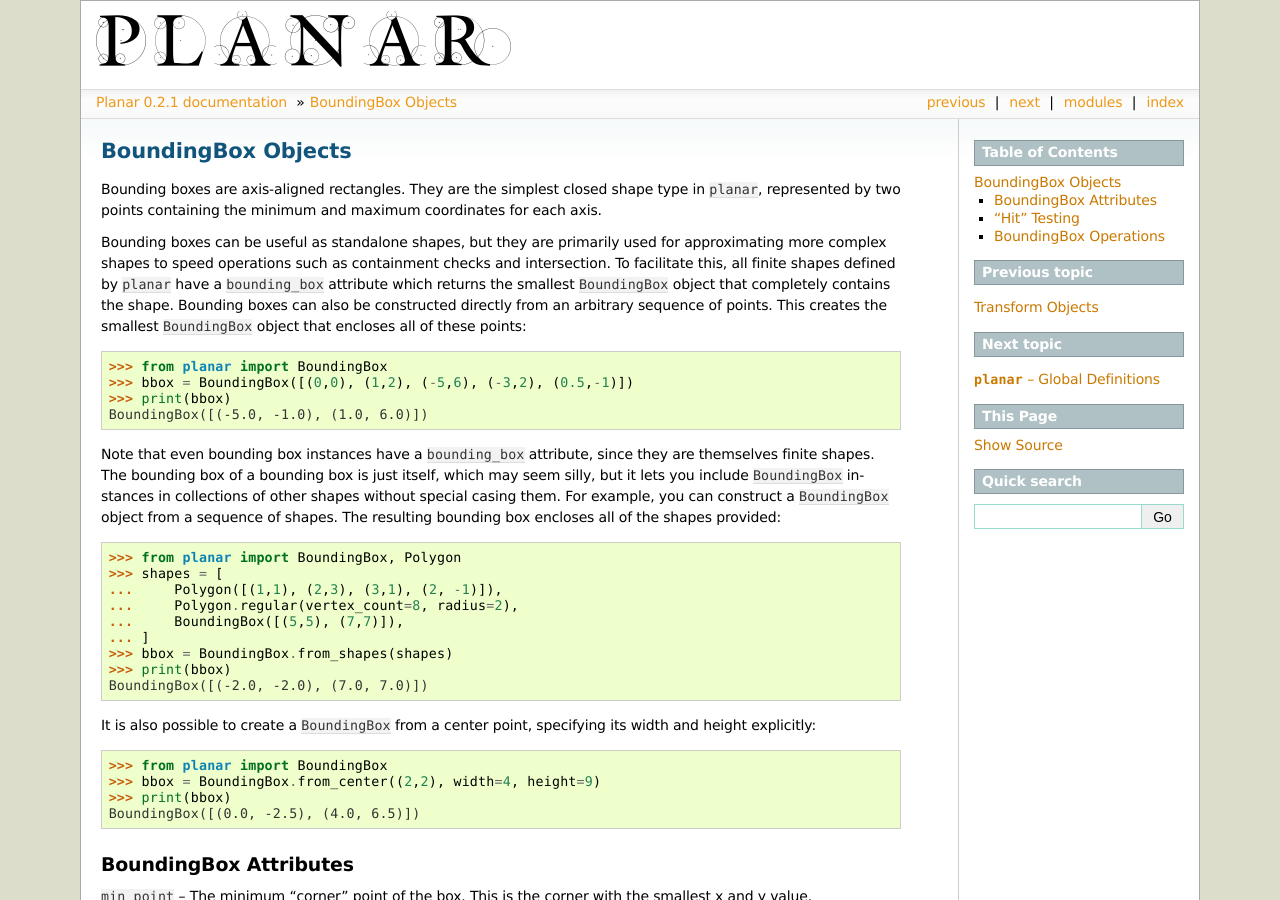
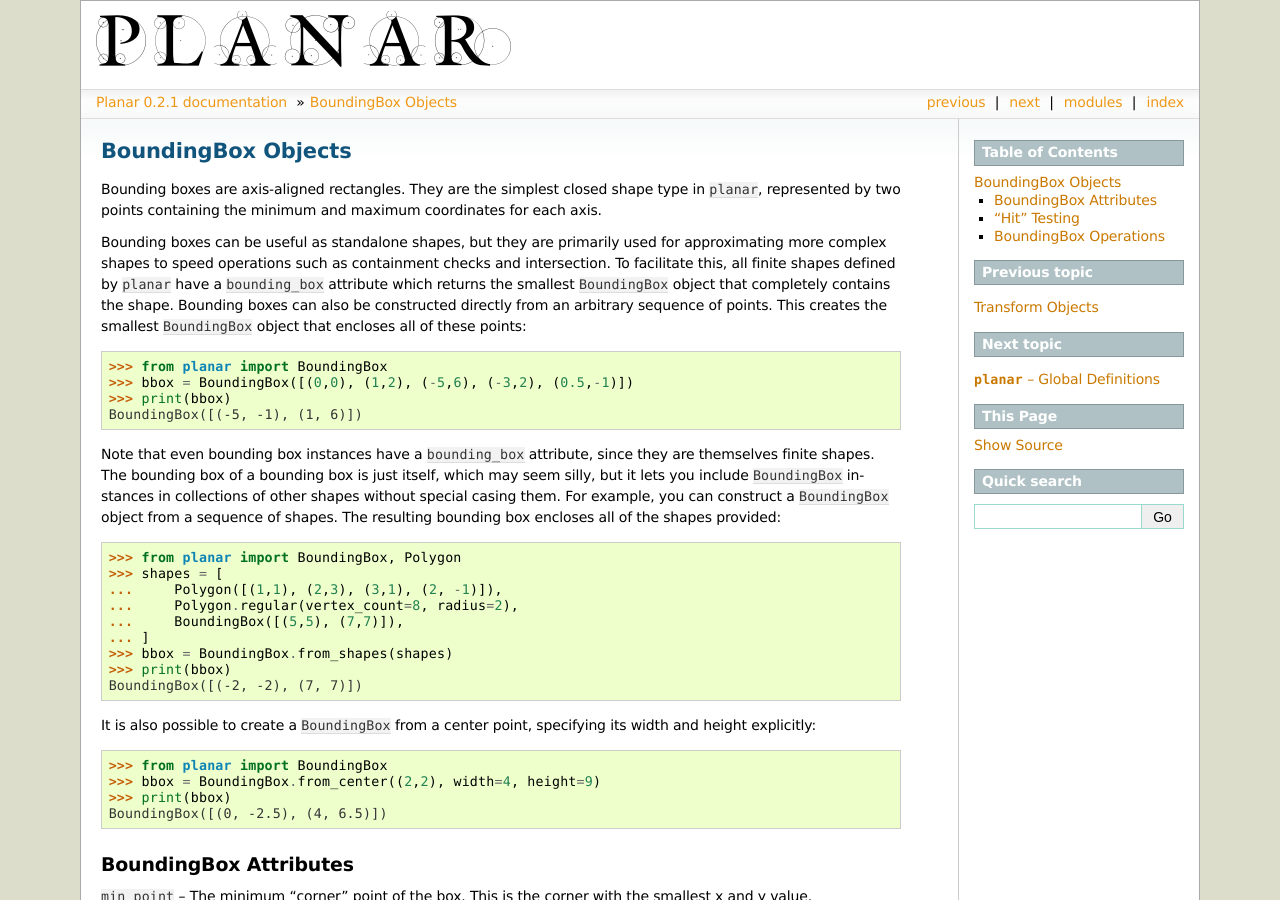
Before and after one commit to caseman/planar, a Sphinx documentation site: the page built from doc/source/bbox.rst, in a window 1280 px wide and 900 px high. Built offline with Sphinx 7.4.7, drawn with Linux system fonts in a browser that asks for light colours; formulas are drawn with MathJax 3.

Commit message:
Fix bounding box code examples so doctests pass

```diff
--- a/doc/source/bbox.rst
+++ b/doc/source/bbox.rst
@@ -19,7 +19,7 @@ points::
 	>>> from planar import BoundingBox
 	>>> bbox = BoundingBox([(0,0), (1,2), (-5,6), (-3,2), (0.5,-1)])
 	>>> print(bbox)
-	BoundingBox([(-5.0, -1.0), (1.0, 6.0)])
+	BoundingBox([(-5, -1), (1, 6)])
 
 Note that even bounding box instances have a ``bounding_box`` attribute, since
 they are themselves finite shapes. The bounding box of a bounding box is just
@@ -36,7 +36,7 @@ The resulting bounding box encloses all of the shapes provided::
 	... ]
 	>>> bbox = BoundingBox.from_shapes(shapes)
 	>>> print(bbox)
-	BoundingBox([(-2.0, -2.0), (7.0, 7.0)])
+	BoundingBox([(-2, -2), (7, 7)])
 
 It is also possible to create a ``BoundingBox`` from a center point,
 specifying its width and height explicitly::
@@ -44,7 +44,7 @@ specifying its width and height explicitly::
 	>>> from planar import BoundingBox
 	>>> bbox = BoundingBox.from_center((2,2), width=4, height=9)
 	>>> print(bbox)
-	BoundingBox([(0.0, -2.5), (4.0, 6.5)])
+	BoundingBox([(0, -2.5), (4, 6.5)])
 
 BoundingBox Attributes
 ----------------------
```
